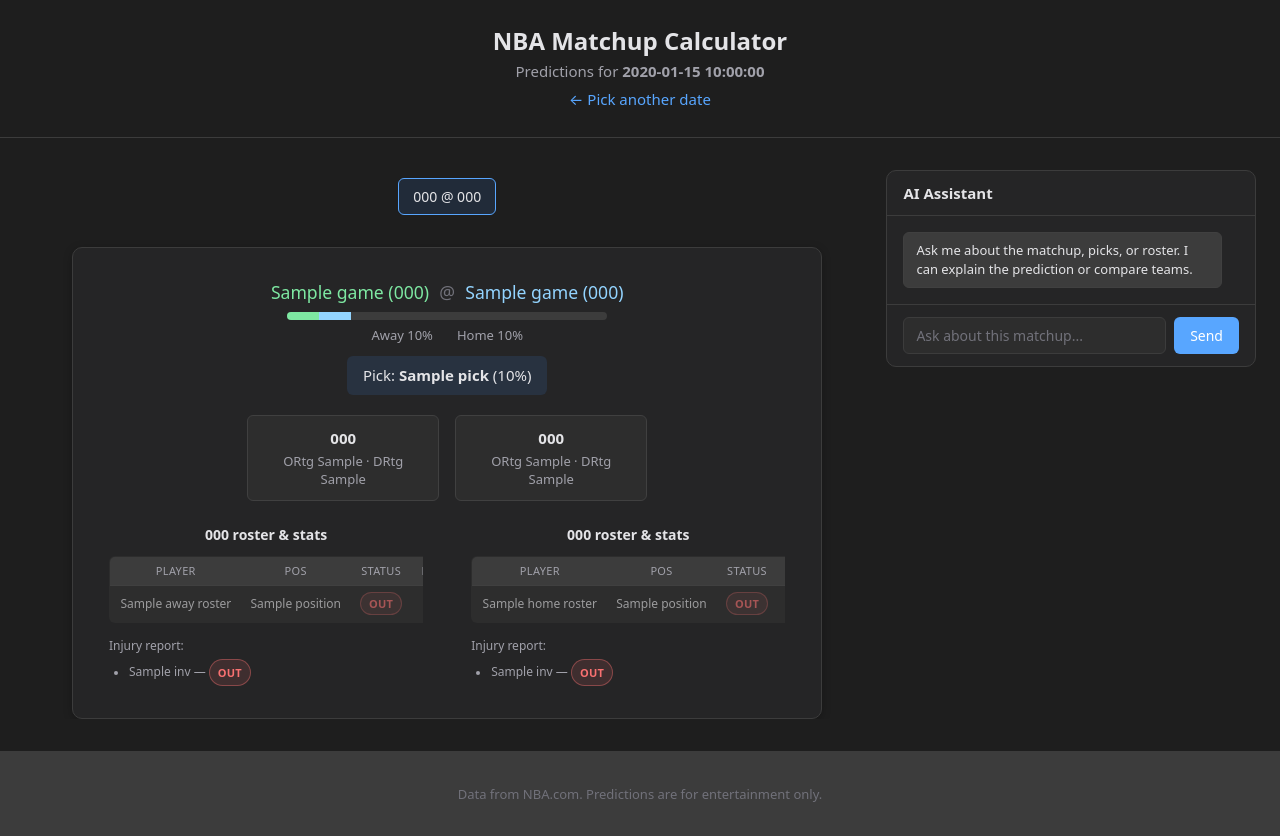
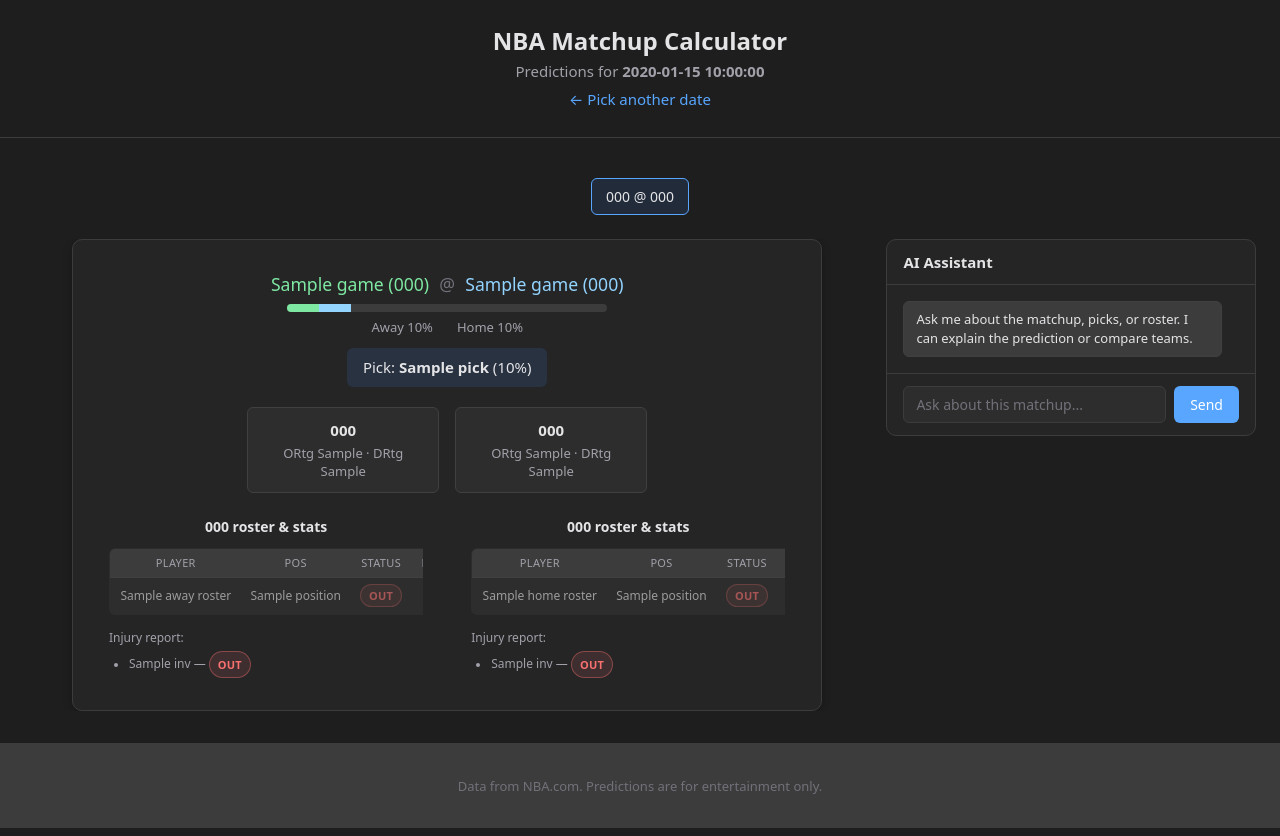
Before and after one commit to Joseph302156/NBA_Matchup_Calculator, a FastAPI app: template app/templates/results.html in a window 1280 px wide. Run offline with FastAPI, Linux system fonts and the light colour scheme; the template is opened without the code that fills it: most values are stand-ins (such as "Sample title", 1, 10 or a date in 2020).

Commit message:
Refactor results layout and update CSS for improved responsiveness
- Restructured HTML layout in `results.html` to better organize the results and chat panel.
- Updated CSS styles to enhance the layout of the results section, ensuring a more flexible and responsive design.
- Adjusted margin and flex properties for better alignment and spacing in the results layout.

```diff
--- a/app/static/style.css
+++ b/app/static/style.css
@@ -57,6 +57,15 @@ body {
 
 /* 70/30 results + chat layout */
 .results-layout {
+  flex: 1;
+  display: flex;
+  flex-direction: column;
+  min-height: 0;
+  overflow: hidden;
+  gap: 0;
+}
+
+.results-row {
   flex: 1;
   display: flex;
   min-height: 0;
@@ -170,8 +179,9 @@ body {
   flex-wrap: wrap;
   justify-content: center;
   gap: 0.5rem;
-  margin-bottom: 1.5rem;
+  margin-bottom: 1rem;
   padding: 0.5rem 0;
+  flex-shrink: 0;
 }
 .matchup-btn {
   padding: 0.5rem 0.875rem;
@@ -510,7 +520,7 @@ body {
 .date-form button:hover { opacity: 0.9; }
 
 @media (max-width: 900px) {
-  .results-layout { flex-direction: column; }
+  .results-row { flex-direction: column; }
   .results-panel { width: 100%; flex: 1 1 auto; padding-right: 0; }
   .chat-panel { width: 100%; flex: 0 0 auto; min-height: 220px; max-height: 40vh; }
   .matchup-strip {
--- a/app/templates/results.html
+++ b/app/templates/results.html
@@ -22,7 +22,6 @@
     <p class="no-games">No games found for this date.</p>
     {% else %}
     <div class="results-layout">
-      <div class="results-panel">
       <nav class="matchup-strip" aria-label="Select matchup">
         {% for game in games %}
         <button type="button" class="matchup-btn" data-game-index="{{ loop.index0 }}" aria-pressed="{{ 'true' if loop.first else 'false' }}">
@@ -31,6 +30,8 @@
         {% endfor %}
       </nav>
 
+      <div class="results-row">
+        <div class="results-panel">
         <section class="games" id="games-container">
       {% for game in games %}
       <article class="game-card" id="game-card-{{ loop.index0 }}" data-game-index="{{ loop.index0 }}" {% if not loop.first %}hidden{% endif %}>
@@ -206,6 +207,7 @@
         </div>
       </aside>
       </div>
+    </div>
 
     <script>
       (function() {
```
Lines whose indentation alone changed are shown as unchanged.
